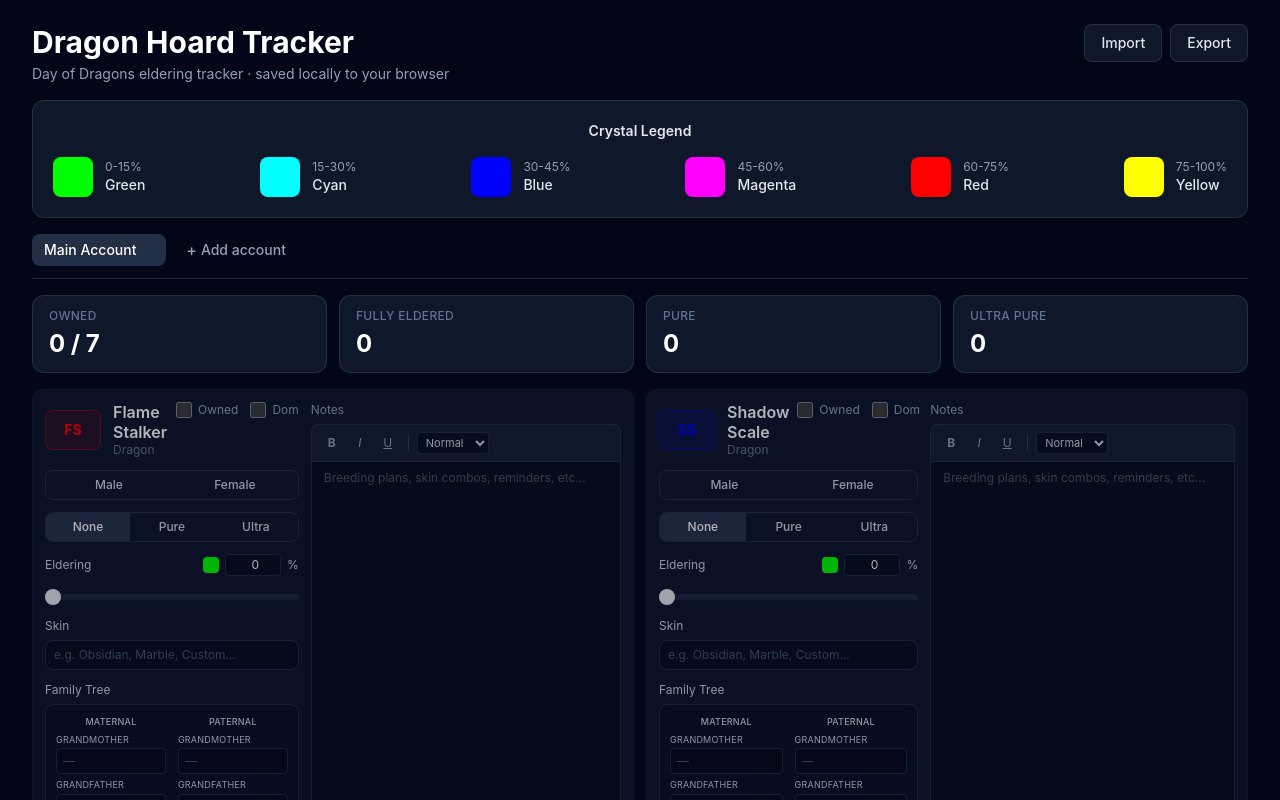
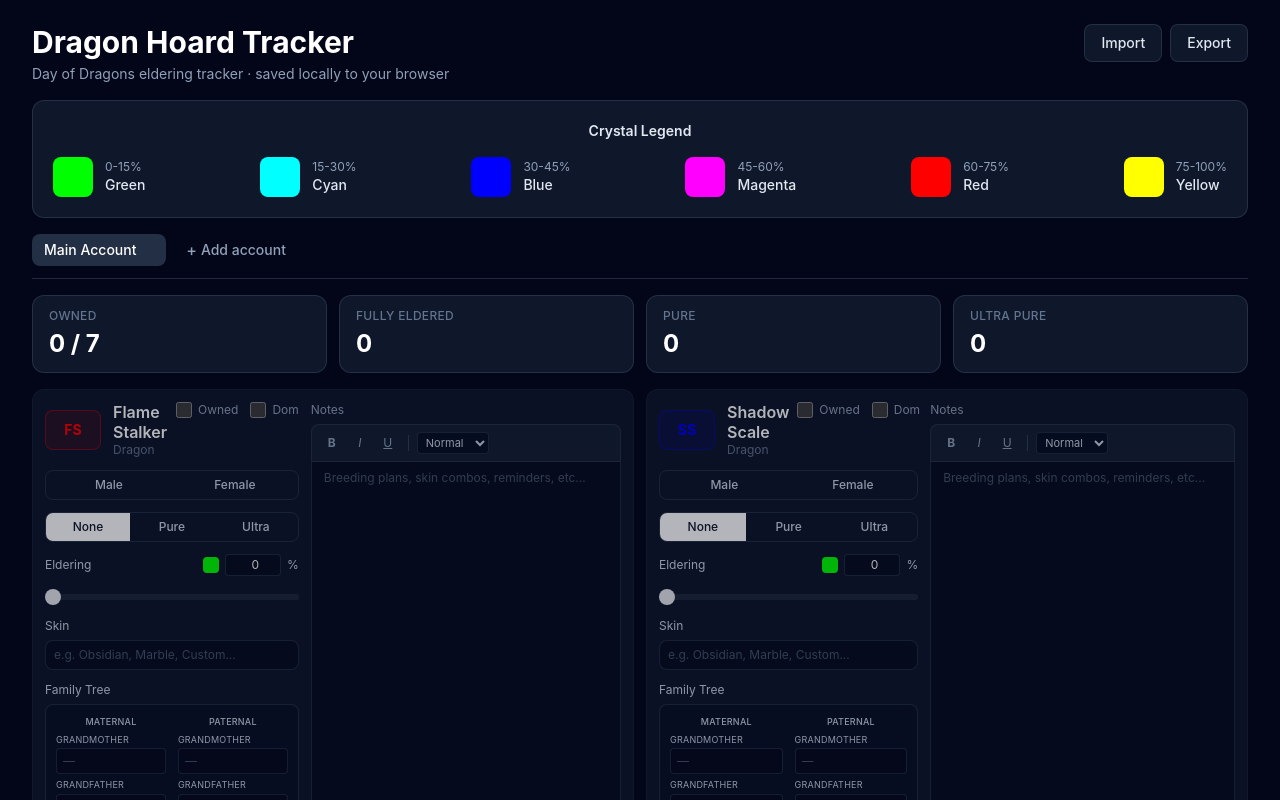
Before and after one commit to connstant/hoard-tracker, a React (Vite) app: page / in a window 1280 px wide. Shown: the top 800 px of the page. Built offline with nearby package versions, Linux system fonts and the light colour scheme.

Commit message:
Switch checkboxes and selected segments to white
Owned/Dom checkboxes and the active Male/Female and None/Pure/Ultra
segments now use a white background (with a dark checkmark/text)
instead of blue, for a consistent selected-state color.

```diff
--- a/src/components/DragonCard.tsx
+++ b/src/components/DragonCard.tsx
@@ -66,7 +66,7 @@
                   type="checkbox"
                   checked={record.owned}
                   onChange={(e) => onChange({ owned: e.target.checked })}
-                  className="h-4 w-4 rounded border-slate-600/60 bg-slate-950/60 accent-blue-500"
+                  className="h-4 w-4 rounded border-slate-600/60 bg-slate-950/60 accent-white"
                 />
                 Owned
               </label>
@@ -78,7 +78,7 @@
                   type="checkbox"
                   checked={record.dom}
                   onChange={(e) => onChange({ dom: e.target.checked })}
-                  className="h-4 w-4 rounded border-slate-600/60 bg-slate-950/60 accent-blue-500"
+                  className="h-4 w-4 rounded border-slate-600/60 bg-slate-950/60 accent-white"
                 />
                 Dom
               </label>
@@ -203,7 +203,7 @@
             onClick={() => onChange(active && allowDeselect ? null : opt.value)}
             className={`flex-1 px-2 py-1.5 text-xs font-medium transition ${
               active
-                ? "bg-slate-700/70 text-white"
+                ? "bg-white text-slate-900"
                 : "bg-transparent text-slate-300 hover:text-white"
             }`}
           >
```
